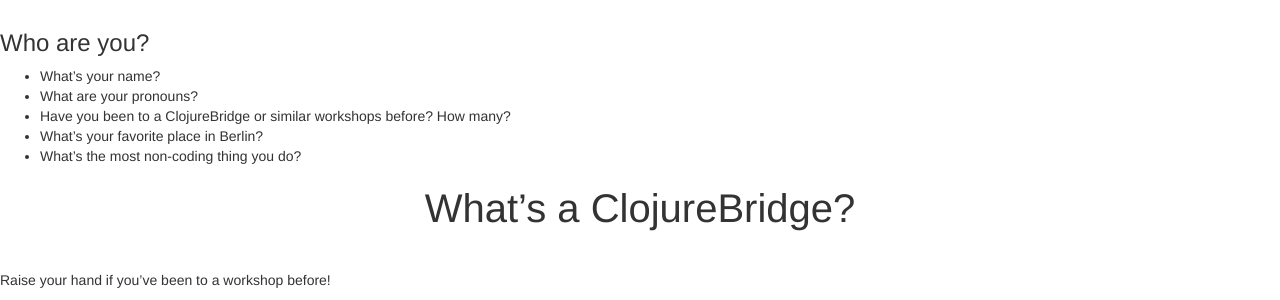
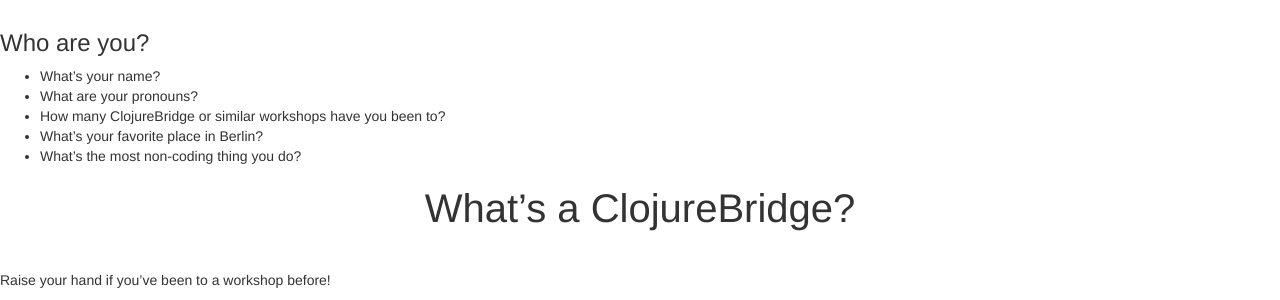
Before and after one commit to clojurebridge-berlin/clojurebridge-berlin.github.io, a Jekyll site: the page built from docs/coaches_training.deck.md, in a window 1280 px wide and 900 px high, scrolled down 1085 px. Shown: the part 152-452 px from the top of the window. Built offline with Jekyll 4.4.1, drawn with Linux system fonts in a browser that asks for light colours; our own code applies the rules of GitHub Pages for plain Markdown files.

Commit message:
Combine 2 introduction questions to 1

```diff
--- a/docs/coaches_training.deck.md
+++ b/docs/coaches_training.deck.md
@@ -38,9 +38,10 @@
 ### Who are you?
 * What's your name?
 * What are your pronouns?
-* Have you been to a ClojureBridge or similar workshops before? How many?
+* How many ClojureBridge or similar workshops have you been to?
 * What's your favorite place in Berlin?
 * What's the most non-coding thing you do?
+
 
 # What's a ClojureBridge?
 
```
